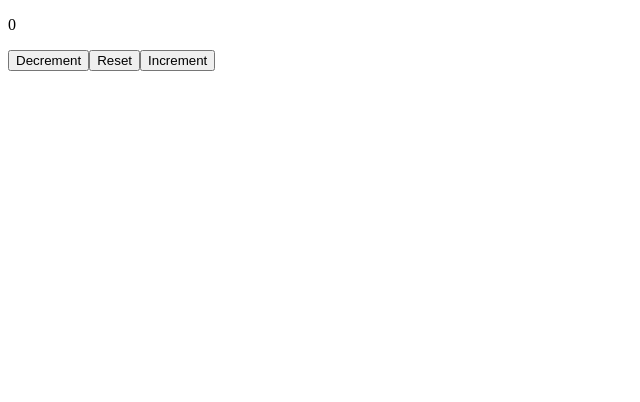
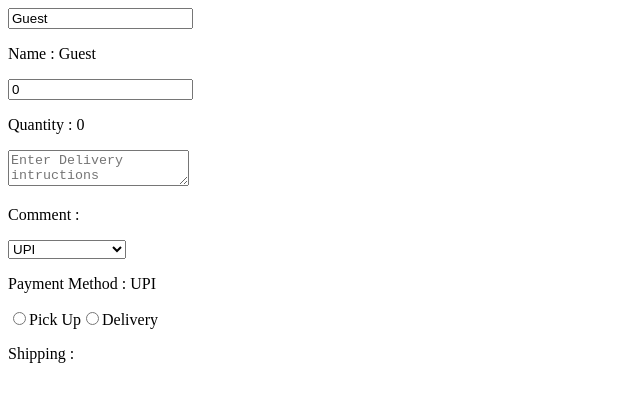
Before and after one commit to Shyamsundar-techversant/Rect_brocode, a React (Vite) app: page / in a window 1280 px wide. Shown: the top 402 px of the page, without its empty margins (0-640 px from the left). Built offline with nearby package versions, Linux system fonts and the light colour scheme.

Commit message:
onChange --event handler

```diff
--- a/src/App.jsx
+++ b/src/App.jsx
@@ -1,7 +1,7 @@
-import Counter from './Counter.jsx';
+import Mycomponent from './MyComponent.jsx'
 function App() {
   return(
-    <Counter/>
+    <Mycomponent/>
   )
 }
 
--- a/src/Counter.jsx
+++ /dev/null
@@ -1,21 +0,0 @@
-import React,{useState} from 'react';
-function Counter(){
-    const[count,setCount] = useState(0);
-    const increment = () => {
-        setCount(count+1);
-    }
-    const decrement = () =>{
-        setCount(count - 1);
-    }
-    const reset = () =>{
-        setCount(0);
-    }
-    return(<div className = "counter-container">
-                <p className='count-display'>{count}</p>
-                <button className='counter-button' onClick={decrement}>Decrement</button>
-                <button className='counter-button' onClick={reset}>Reset</button>
-                <button className='counter-button' onClick={increment}>Increment</button>
-            </div>
-    )
-}
-export default Counter;
--- a/src/MyComponent.jsx
+++ b/src/MyComponent.jsx
@@ -1,28 +1,62 @@
+//Onchange Event handler -- evenet handler used primarly with form elements.
+//                          ex : <input>,<textarea>,<select>,<radio>,...
+//                          Triggers a function every time the value of the input changes.
+
 import React,{useState} from 'react';
 function MyComponent(){
-    // below name -- stateful variable, setName - setter function.
-    //when we use a setter funciton of a stateful variable it will trigger a rerender of the virtual dom. Normal variable don't.
-
     const [name,setName] = useState("Guest");
-    const [age,setAge] = useState(0) ;
-    const [isEmployed,setIsEmployed] = useState(false);
-    const updateName = () => {
-        setName("Spongebob")
+    const [quantity,setQuantity] = useState(0);
+    const [comment,setComment] = useState("");
+    const [payment,setPayment] = useState("UPI");
+    const [shipping,setShipping] = useState("");
+    function handleNameChange(event){
+        setName(event.target.value);
     }
-    const incrementAge = () =>{
-        setAge(age+1)
+    function handleQuantityChange(event){
+        setQuantity(event.target.value);
     }
-    const toggleEmployedStatus = () =>{
-        setIsEmployed(!isEmployed)
+    function handleCommentChange(event){
+        setComment(event.target.value);
     }
-    return(<div>
-        <p>Name : {name}</p>
-        <button onClick={updateName}>Set Name</button>
-        <p>Age : {age}</p>
-        <button onClick={incrementAge}>Increment Age</button>
-        <p>Isemployed : {isEmployed?"Yes":"No"}</p>
-        <button onClick={toggleEmployedStatus}>Toggle status</button>
-    </div>)
-
+    function handlePaymentMehtod(event){
+        setPayment(event.target.value);
+    }
+    function handleShippingChange(event){
+        setShipping(event.target.value);
+    }
+    return(
+        <div>
+            <input value = {name} onChange={handleNameChange}></input>
+            <p>Name : {name}</p>
+            <input value = {quantity} onChange = {handleQuantityChange} type = "number"></input>
+            <p>Quantity : {quantity}</p>
+            <textarea value = {comment} onChange = {handleCommentChange}
+                placeholder = "Enter Delivery intructions">
+            </textarea>
+            <p>Comment : {comment}</p>
+            <select value = {payment} onChange={handlePaymentMehtod}>
+                <option value = "">Select an option</option>
+                <option value = "ATM">ATM</option>
+                <option value = "VISA">VISA</option>
+                <option value = "UPI">UPI</option>
+            </select>
+            <p>Payment Method : {payment}</p>
+            <label>
+                <input type = "radio" value = "Pick Up"
+                    checked = {shipping === "Pick Up"}
+                    onChange={handleShippingChange}
+                ></input>
+                Pick Up
+            </label>
+            <label>
+                <input type = "radio" value = "Delivery"
+                    checked = {shipping === "Delivery"}
+                    onChange={handleShippingChange}
+                ></input>
+                Delivery
+            </label>
+            <p>Shipping : {shipping}</p>
+        </div>
+    )
 }
 export default MyComponent;
```
